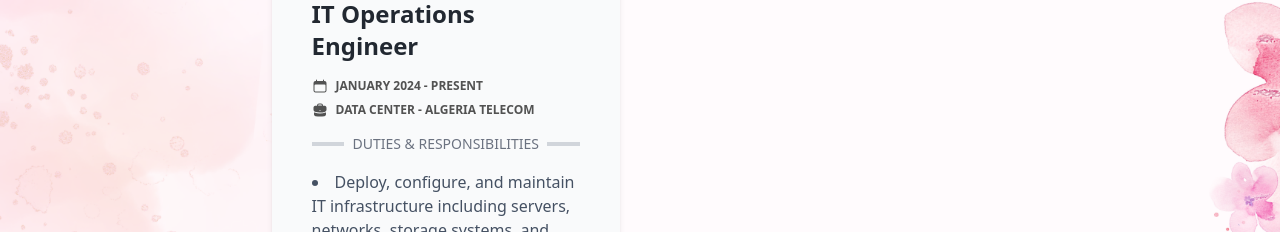
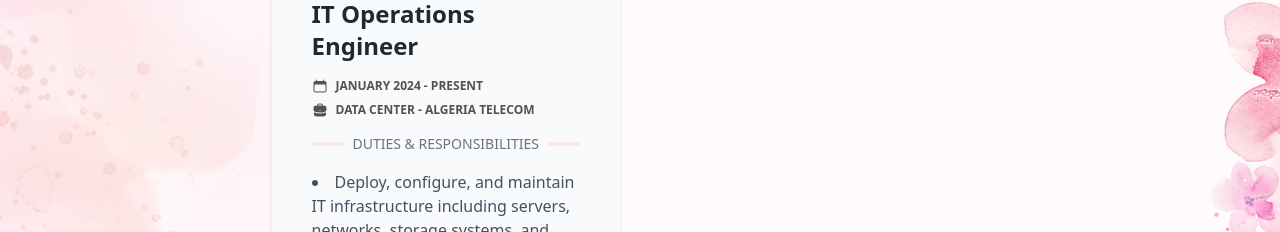
Before and after one commit to Yousra-Zahra-LATER/MyFolio, a React (Vite) app: page / in a window 1280 px wide. Shown: the part 1137-1369 px from the top of the page. Built offline with nearby package versions, Linux system fonts and the light colour scheme.

Commit message:
"Experience Section Update"

```diff
--- a/src/components/Experience.jsx
+++ b/src/components/Experience.jsx
@@ -81,7 +81,7 @@ const Experience = () => {
                         transition: {
                           type: "spring",
                           bounce: 0.4,
-                          duration: 1,
+                          duration: 5,
                         },
                       },
                     }}
@@ -89,12 +89,7 @@ const Experience = () => {
                     className="cursor-pointer bg-gray-50 px-6 py-16 rounded-3xl h-full filter shadow-md relative md:px-10 dark:bg-primary-500"
                   >
                     <h6 className="text-2xl font-bold text-primary mb-4 dark:text-white">
-                      <a
-                        target="_blank"
-                        className="hover:underline"
-                      >
-                        IT Operations Engineer
-                      </a>
+                      <a>IT Operations Engineer</a>
                       <span className="mt-4 text-xs flex items-center justify-start uppercase text-neutral-600 dark:text-neutral-300">
                         <CalendarIcon className="h-4 mr-2 text-neutral-600 dark:text-neutral-300" />
                         January 2024 - Present
@@ -110,7 +105,7 @@ const Experience = () => {
                         className="absolute inset-0 flex items-center"
                         aria-hidden="true"
                       >
-                        <div className="w-full border-t-4 border-gray-300" />
+                        <div className="w-full border-t-4 border-pink-100" />
                       </div>
                       <div className="relative flex justify-center">
                         <span className="uppercase px-2 bg-gray-50 text-sm text-gray-500 dark:bg-primary-500">
```
